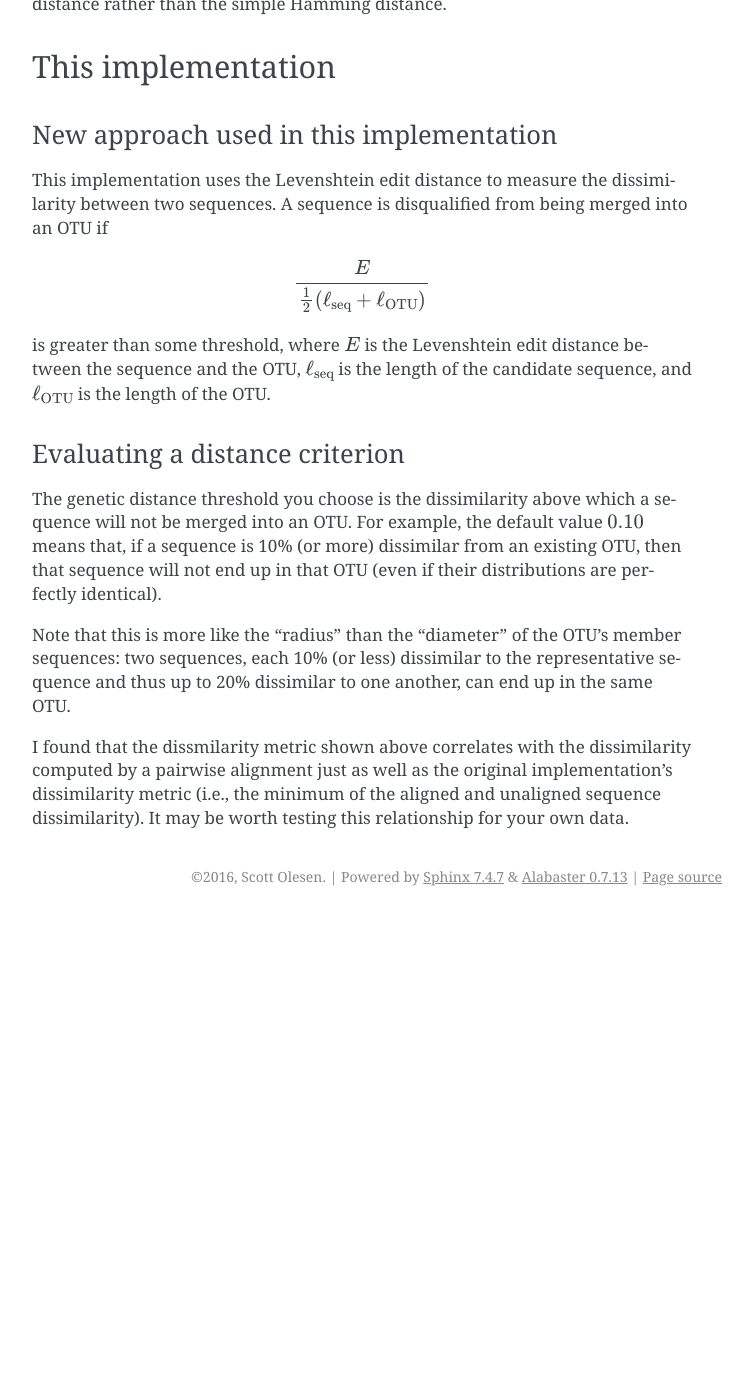
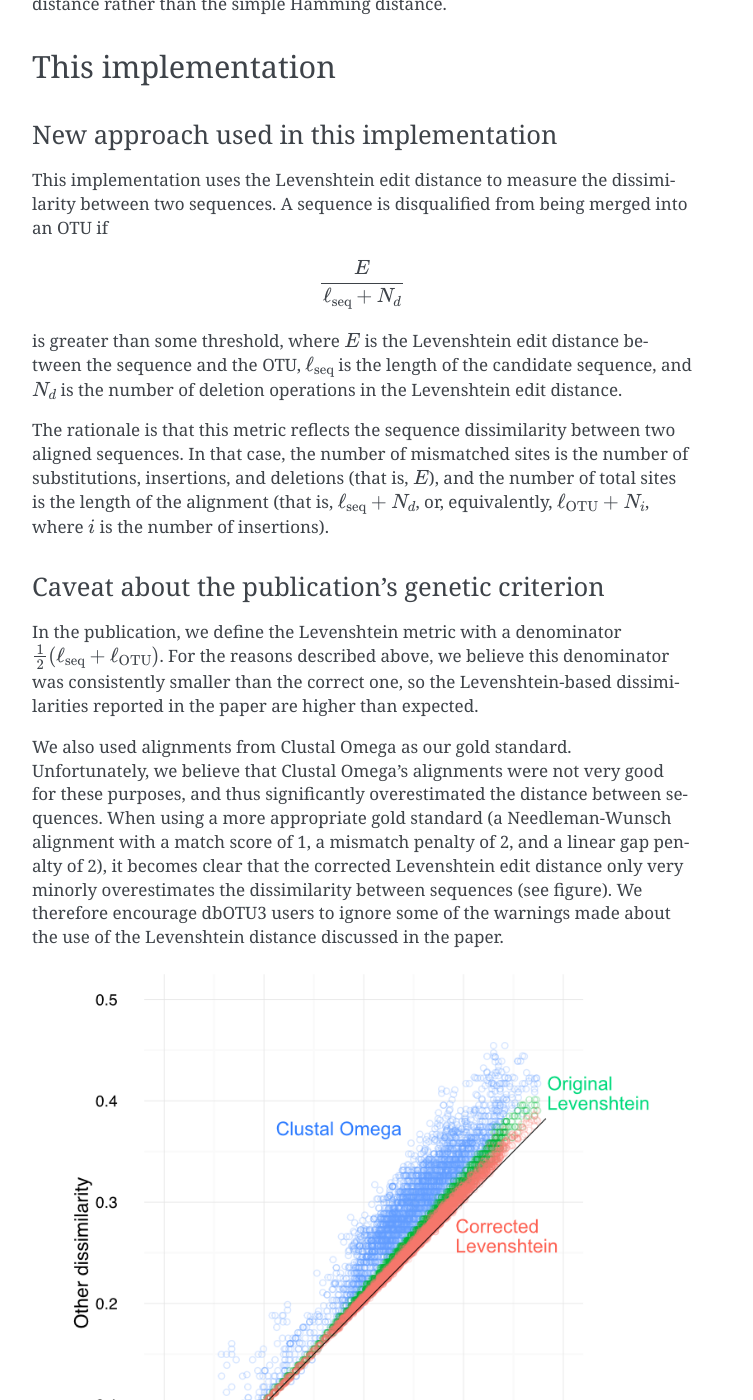
Before and after one commit to swo/dbotu3, a Sphinx documentation site: the page built from doc/source/genetic.rst, in a window 1280 px wide and 1400 px high, scrolled down 1110 px. Shown: the whole window, without its empty margins (388-1141 px from the left). Built offline with Sphinx 7.4.7, drawn with Linux system fonts in a browser that asks for light colours; before the commit the page ends 2026 px from its top, so only the background shows below that; some of the changed text lies outside the part shown.

Commit message:
added dist caveat

```diff
--- a/doc/source/dbotu.rst
+++ b/doc/source/dbotu.rst
@@ -145,7 +145,7 @@ likelihood ratio test. The merit of this choice is discussed in
 
 A more thorough comparison of the implementations and an evaluation of the
 accuracy and speed of this new implementation is in a separate technical
-manuscript [#dbotu3]_.
+manuscript [#dbotu3]_ (although note the :ref:`genetic_caveat`).
 
 
 .. [#preheim] Preheim *et al.* Distribution-Based Clustering: Using Ecology To
--- a/doc/source/genetic.rst
+++ b/doc/source/genetic.rst
@@ -73,12 +73,42 @@ being merged into an OTU if
 
 .. math::
 
-   \frac{E}{\tfrac{1}{2}(\ell_\text{seq} + \ell_\text{OTU})}
+   \frac{E}{\ell_\text{seq} + N_d}
 
 is greater than some threshold, where :math:`E` is the Levenshtein
 edit distance between the sequence and the OTU, :math:`\ell_\text{seq}`
-is the length of the candidate sequence, and :math:`\ell_\text{OTU}` is
-the length of the OTU.
+is the length of the candidate sequence, and :math:`N_d` is
+the number of deletion operations in the Levenshtein edit distance.
+
+The rationale is that this metric reflects the sequence dissimilarity
+between two aligned sequences. In that case, the number of mismatched
+sites is the number of substitutions, insertions, and deletions (that
+is, :math:`E`), and the number of total sites is the length of the
+alignment (that is, :math:`\ell_\text{seq} + N_d`, or, equivalently,
+:math:`\ell_\text{OTU} + N_i`, where :math:`i` is the number of insertions).
+
+.. _genetic_caveat:
+
+Caveat about the publication's genetic criterion
+------------------------------------------------
+
+In the publication, we define the Levenshtein metric with a denominator
+:math:`\tfrac{1}{2}(\ell_\text{seq} + \ell_\text{OTU})`. For the reasons
+described above, we believe this denominator was consistently smaller than
+the correct one, so the Levenshtein-based dissimilarities reported in
+the paper are higher than expected.
+
+We also used alignments from Clustal Omega as our gold standard. Unfortunately,
+we believe that Clustal Omega's alignments were not very good for these
+purposes, and thus significantly overestimated the distance between sequences.
+When using a more appropriate gold standard (a Needleman-Wunsch alignment with
+a match score of 1, a mismatch penalty of 2, and a linear gap penalty of 2), it
+becomes clear that the corrected Levenshtein edit distance only very minorly
+overestimates the dissimilarity between sequences (see figure). We therefore
+encourage dbOTU3 users to ignore some of the warnings made about the use of the
+Levenshtein distance discussed in the paper.
+
+.. image:: img/diss.png
 
 .. _evaluating-genetic-section:
 
--- a/doc/source/index.rst
+++ b/doc/source/index.rst
@@ -20,7 +20,7 @@ populations.
 This documentation includes a guide to getting started, description of the
 algorithm, a comparison of the methodologies of the different implementations,
 and an API reference. The technical details of this implementation are also
-included in a preprint [#olesen]_.
+included in a preprint [#olesen]_ (although note the :ref:`genetic_caveat`).
 
 .. toctree::
    :maxdepth: 2
```
Also changed, not shown: doc/source/img/diss.png (added).
